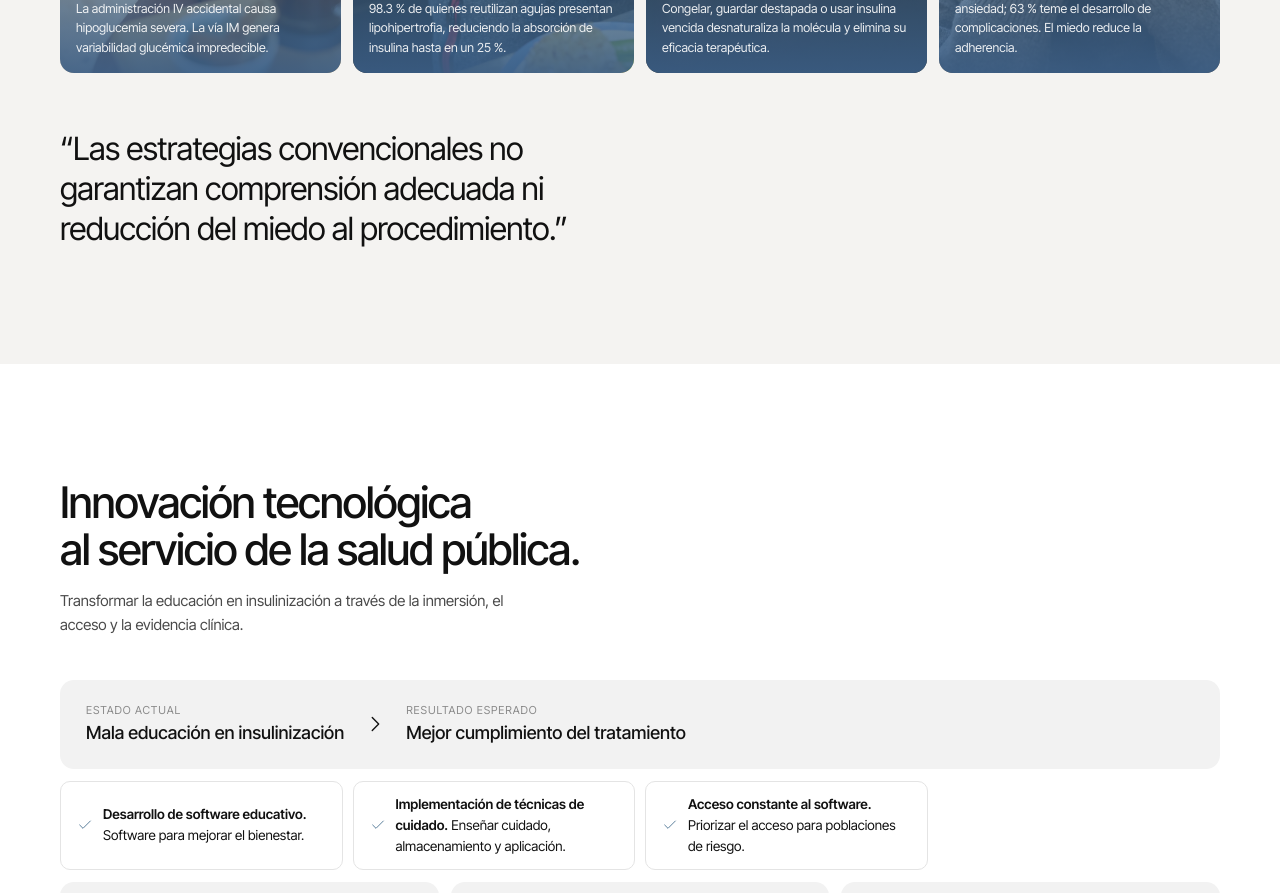
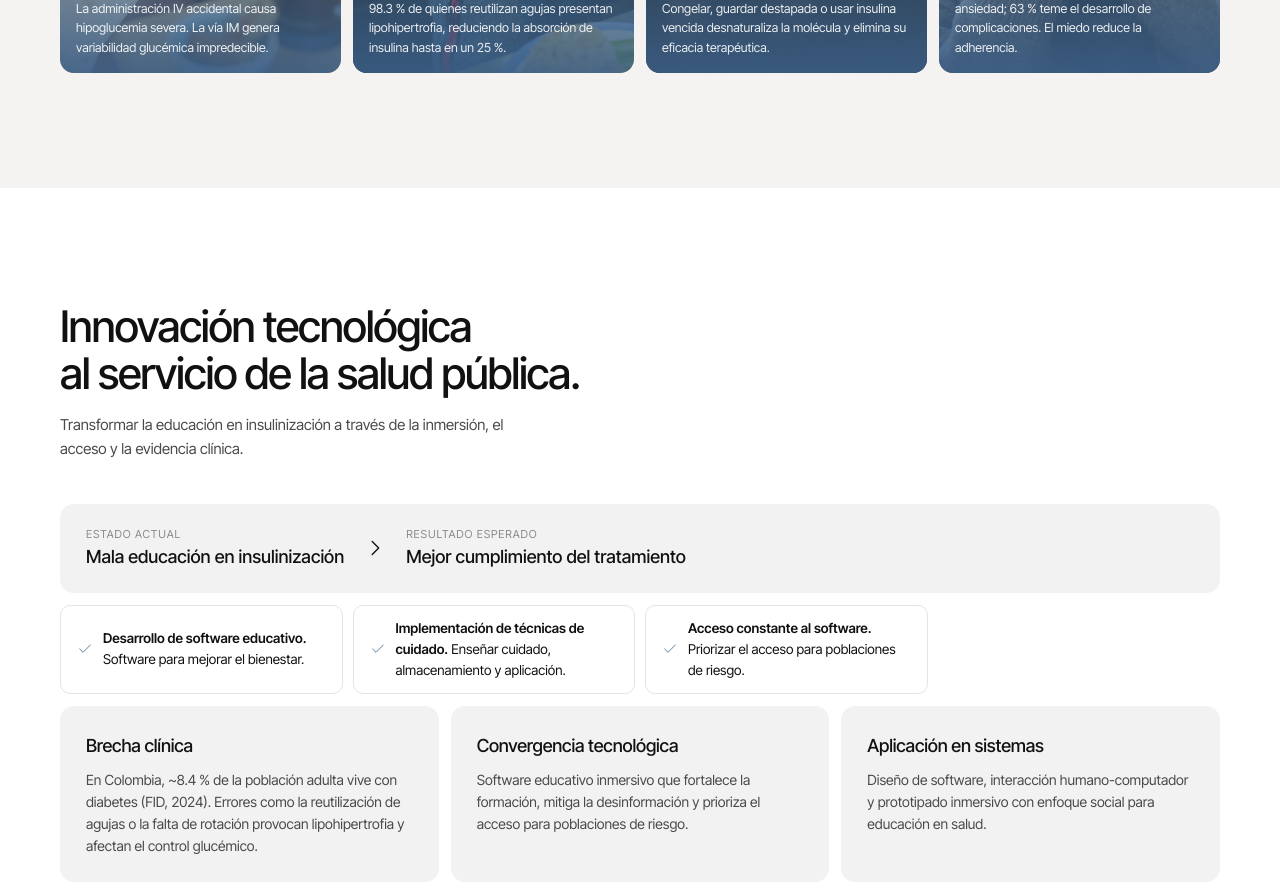
Before and after one commit to SantyCardo/vr-landing-page, a React (Vite) app: page / in a window 1280 px wide. Shown: the part 1460-2353 px from the top of the page. Built offline with nearby package versions, Linux system fonts and the light colour scheme.

Commit message:
style: ocultar la frase de cierre del problema

```diff
--- a/src/components/Sections.jsx
+++ b/src/components/Sections.jsx
@@ -65,7 +65,6 @@ export function Problem() {
             </article>
           ))}
         </div>
-        <blockquote className="quote reveal">“{C.problem.quote}”</blockquote>
       </div>
     </section>
   );
```
